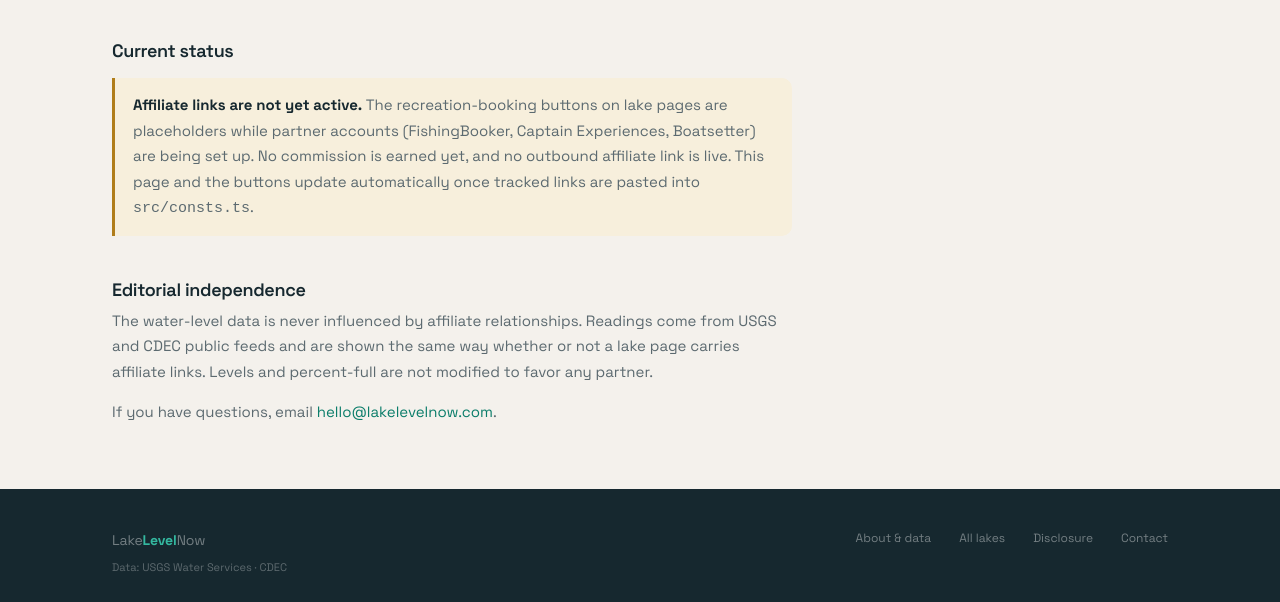
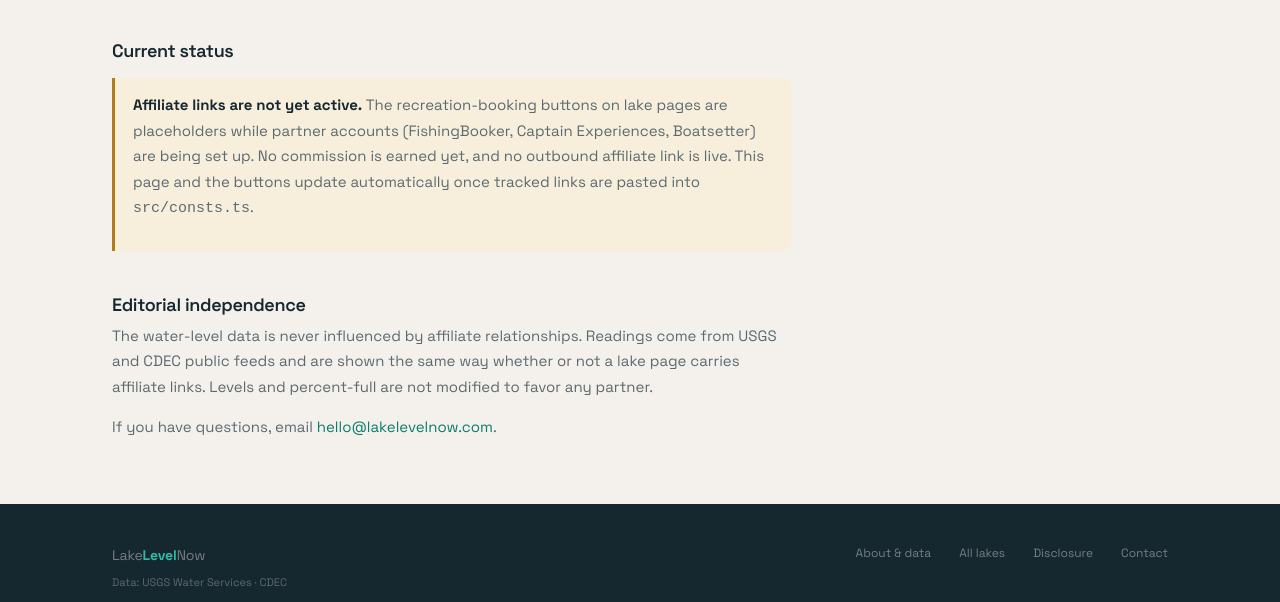
Before and after one commit to theluckystrike/lakelevelnow, an Astro site: page /disclosure in a window 1280 px wide. Shown: the part 182-784 px from the top of the page. Built offline with nearby package versions, Linux system fonts and the light colour scheme; Astro itself is replaced by a stand-in of ours.

Commit message:
design: disclosure page

```diff
--- a/src/pages/disclosure.astro
+++ b/src/pages/disclosure.astro
@@ -10,24 +10,17 @@ const ld = [breadcrumbLd([{ name: 'Home', path: '/' }, { name: 'Disclosure', pat
   <div class="container">
     <article class="prose">
       <h1>Affiliate disclosure</h1>
-      <p>{SITE.name} is a free, independent site. Some links on lake pages are affiliate links, which means if you book
-      a charter, guided trip, or boat rental through them we may earn a commission at no extra cost to you. That keeps
-      the site free and the data updating.</p>
+      <p>{SITE.name} is a free, independent site. Some links on lake pages are affiliate links, which means if you book a charter, guided trip, or boat rental through them we may earn a commission at no extra cost to you. That keeps the site free and the data updating.</p>
 
       <h2>Current status</h2>
       {AFFILIATE_REPLACE_ME ? (
-        <p class="callout a"><b>Affiliate links are not yet active.</b> The recreation-booking buttons on lake pages are
-        placeholders while partner accounts (FishingBooker, Captain Experiences, Boatsetter) are being set up. No
-        commission is earned yet, and no outbound affiliate link is live. This page and the buttons update automatically
-        once tracked links are pasted into <code>src/consts.ts</code>.</p>
+        <div class="callout a"><p><b>Affiliate links are not yet active.</b> The recreation-booking buttons on lake pages are placeholders while partner accounts (FishingBooker, Captain Experiences, Boatsetter) are being set up. No commission is earned yet, and no outbound affiliate link is live. This page and the buttons update automatically once tracked links are pasted into <code>src/consts.ts</code>.</p></div>
       ) : (
         <p>Affiliate links are active on lake pages. Partners: FishingBooker, Captain Experiences, and Boatsetter.</p>
       )}
 
       <h2>Editorial independence</h2>
-      <p>The water-level data is never influenced by affiliate relationships. Readings come from USGS and CDEC public
-      feeds and are shown the same way whether or not a lake page carries affiliate links. Levels and percent-full are
-      not modified to favor any partner.</p>
+      <p>The water-level data is never influenced by affiliate relationships. Readings come from USGS and CDEC public feeds and are shown the same way whether or not a lake page carries affiliate links. Levels and percent-full are not modified to favor any partner.</p>
 
       <p>If you have questions, email <a href={`mailto:${SITE.contactEmail}`}>{SITE.contactEmail}</a>.</p>
     </article>
```
